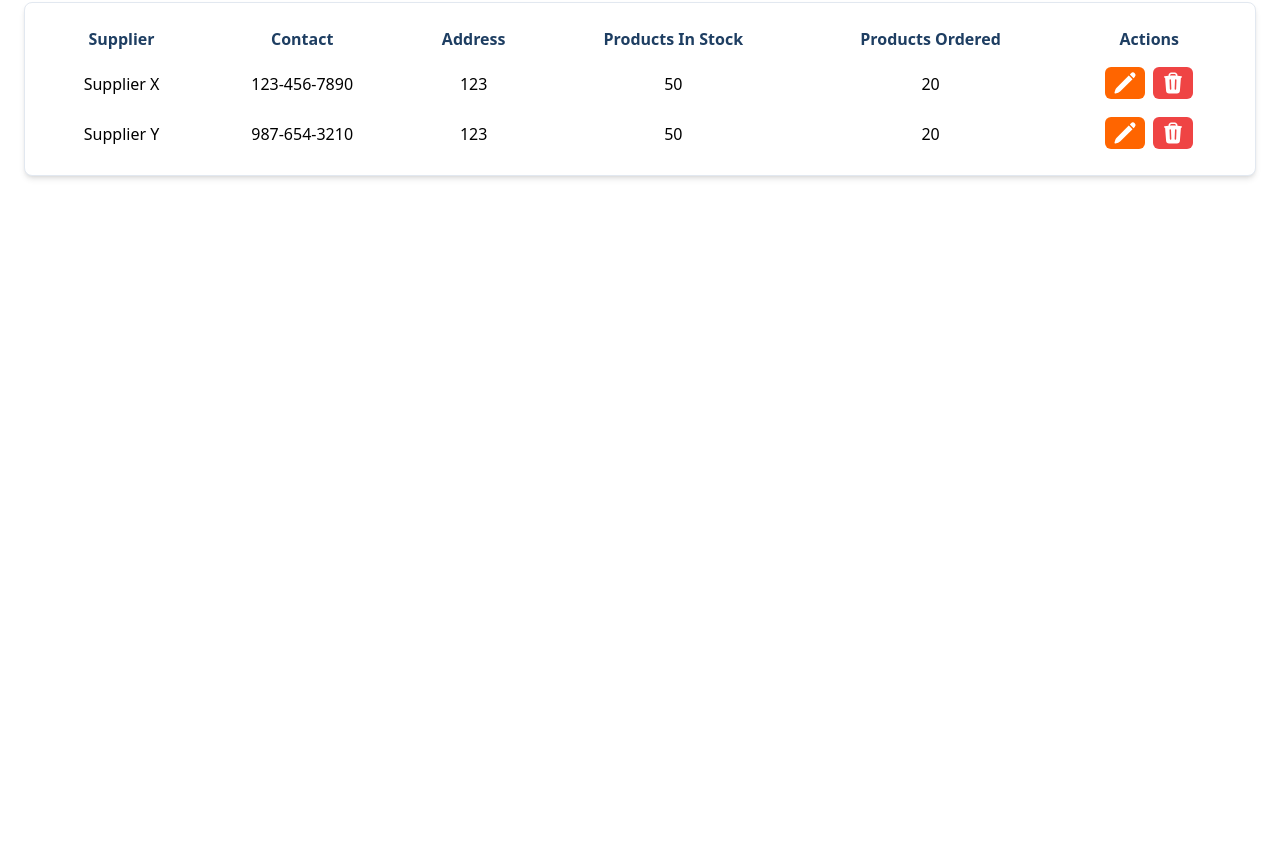
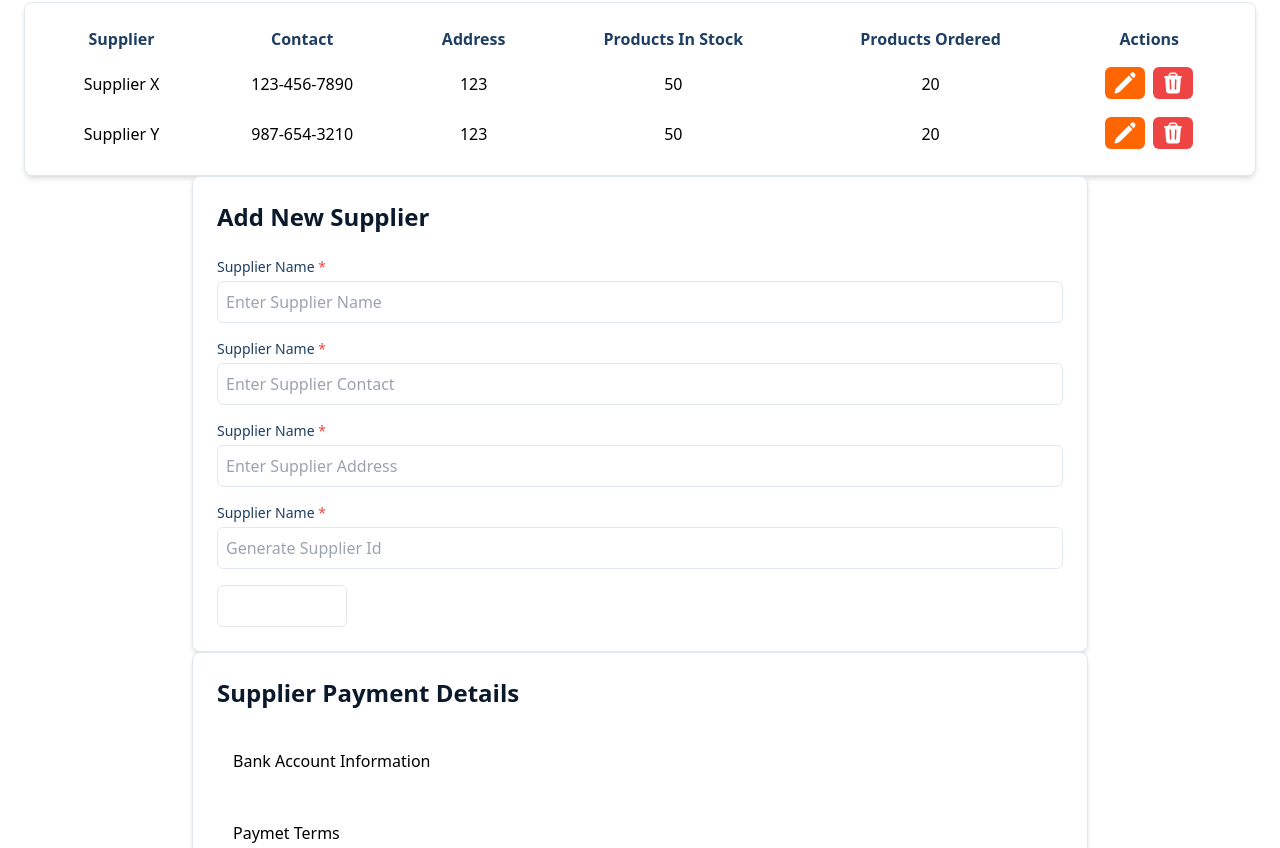
Before and after one commit to AbdulHaseebAhmad/Cloud-Enabled-MERN-POS-System, a React (Vite) app in the folder Frontend/: page /dashboard/supplier-management in a window 1280 px wide. Shown: the part 272-1120 px from the top of the page. Before the commit the page ends 800 px from the top, so only its background shows below. Built offline with nearby package versions, Linux system fonts and the light colour scheme.

Commit message:
I Forgot What I changed

```diff
--- a/Frontend/src/InventoryManagement/SupplierManagement/AddSupplier/AddSuplier.jsx
+++ b/Frontend/src/InventoryManagement/SupplierManagement/AddSupplier/AddSuplier.jsx
@@ -25,7 +25,7 @@ const AddSupplier = () => {
 
   return (
     <div className="p-6 max-w-4xl mx-auto bg-lt-secondary-bg-color rounded-lg shadow-md border border-lt-primary-border-color">
-      <h2 className="text-2xl font-semibold text-lt-primary-text-color dark:text-d-primary-text-color mb-6">
+      <h2 className="text-2xl font-bold text-d-primary-bg-color mb-6">
         Add New Supplier
       </h2>
       <form onSubmit={handleSubmit} className="space-y-4">
--- a/Frontend/src/InventoryManagement/SupplierManagement/SupplierBillingInfo/SupplierPaymentDetailsAccordion.jsx
+++ b/Frontend/src/InventoryManagement/SupplierManagement/SupplierBillingInfo/SupplierPaymentDetailsAccordion.jsx
@@ -70,7 +70,7 @@ const SupplierPaymentDetailsAccordion = () => {
 
   return (
     <div className="p-6 max-w-4xl mx-auto bg-lt-secondary-bg-color rounded-lg shadow-md border border-lt-primary-border-color">
-      <h2 className="text-2xl font-semibold text-lt-primary-text-color dark:text-d-primary-text-color mb-6">
+      <h2 className="text-2xl font-bold text-d-primary-bg-color mb-6">
         Supplier Payment Details
       </h2>
       <div className="space-y-4">
--- a/Frontend/src/InventoryManagement/SupplierManagement/SupplierManagement.jsx
+++ b/Frontend/src/InventoryManagement/SupplierManagement/SupplierManagement.jsx
@@ -1,3 +1,5 @@
+import AddSupplier from "./AddSupplier/AddSuplier";
+import SupplierPaymentDetailsAccordion from "./SupplierBillingInfo/SupplierPaymentDetailsAccordion";
 import ViewSuppliersTable from "./ViewSuppliers/ViewSuppliersTable";
 
 const SupplierManagement = () => {
@@ -50,6 +52,8 @@ const SupplierManagement = () => {
   </div>
 
   <ViewSuppliersTable suppliers={suppliers} />
+  <AddSupplier/>
+  <SupplierPaymentDetailsAccordion/>
 </div>
 
   );
```
